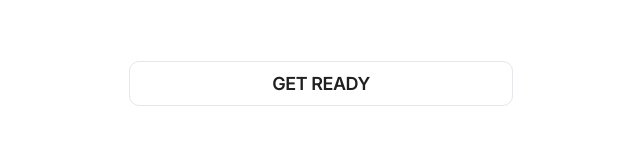
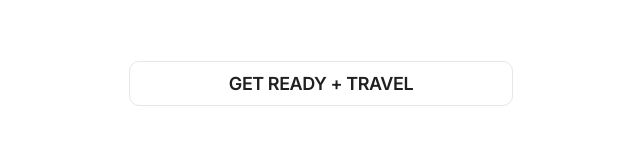
Before and after one commit to gurmeet-tech/savelinks, a Next.js app: page /nowplan in a window 1280 px wide. Shown: the part 387-547 px from the top of the page, without its empty margins (319-959 px from the left). Built offline with nearby package versions, Linux system fonts and the light colour scheme.

Commit message:
Fix time block

```diff
--- a/src/app/nowplan/page.tsx
+++ b/src/app/nowplan/page.tsx
@@ -20,19 +20,20 @@ function formatIST12h(date: Date) {
 
 const subjects = ["Physics", "Chemistry", "Math"] as const;
 
-function getAction(h: number) {
-  if (h >= 0 && h < 6) return "SLEEP";
-  if (h >= 6 && h < 7) return "REVISE FORMULAS";
-  if (h >= 7 && h < 8) return "GET READY";
-  if (h >= 8 && h < 15) return "SCHOOL";
-  if (h >= 15 && h < 15.75) return "LUNCH + REST";
-  if (h >= 15.75 && h < 17.25) return "PHYSICS";
-  if (h >= 17.25 && h < 17.5) return "BREAK";
-  if (h >= 17.5 && h < 19) return "CHEMISTRY";
-  if (h >= 19 && h < 19.75) return "DINNER + WALK";
-  if (h >= 19.75 && h < 21.25) return "MATH";
-  if (h >= 21.25 && h < 21.75) return "LOG MISTAKES";
-  if (h >= 21.75 && h < 22.5) return "WIND DOWN";
+function getAction(h: number, m: number) {
+  const total = h + m / 60;
+  if (total >= 0 && total < 6) return "SLEEP";
+  if (total >= 6 && total < 7) return "REVISE FORMULAS";
+  if (total >= 7 && total < 8) return "GET READY + TRAVEL";
+  if (total >= 8 && total < 15) return "SCHOOL";
+  if (total >= 15 && total < 15.75) return "LUNCH + REST";
+  if (total >= 15.75 && total < 17.25) return "PHYSICS";
+  if (total >= 17.25 && total < 17.5) return "BREAK";
+  if (total >= 17.5 && total < 19) return "CHEMISTRY";
+  if (total >= 19 && total < 19.75) return "DINNER + WALK";
+  if (total >= 19.75 && total < 21.25) return "MATH";
+  if (total >= 21.25 && total < 21.75) return "LOG MISTAKES";
+  if (total >= 21.75 && total < 22.5) return "WIND DOWN";
   return "SLEEP";
 }
 
@@ -53,7 +54,7 @@ export default function NowPlanPage() {
   };
 
   const t = formatIST12h(time);
-  const action = getAction(time.getHours() + time.getMinutes() / 60);
+  const action = getAction(time.getHours(), time.getMinutes());
 
   const getTask = () => {
     if (progress.Chemistry < 1) return "Chemistry — Finish Ch 1";
```
